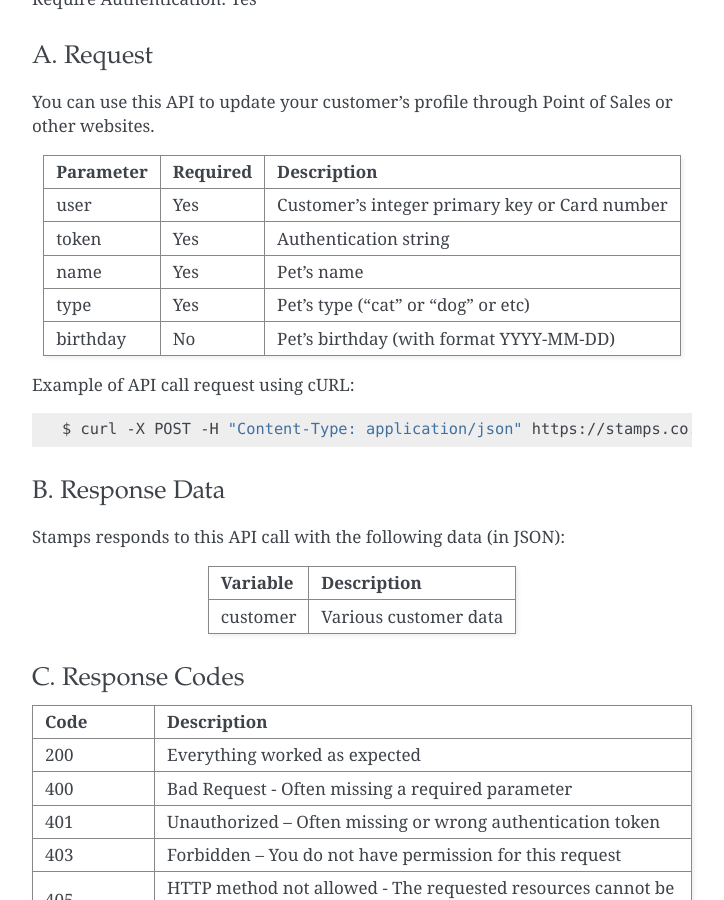
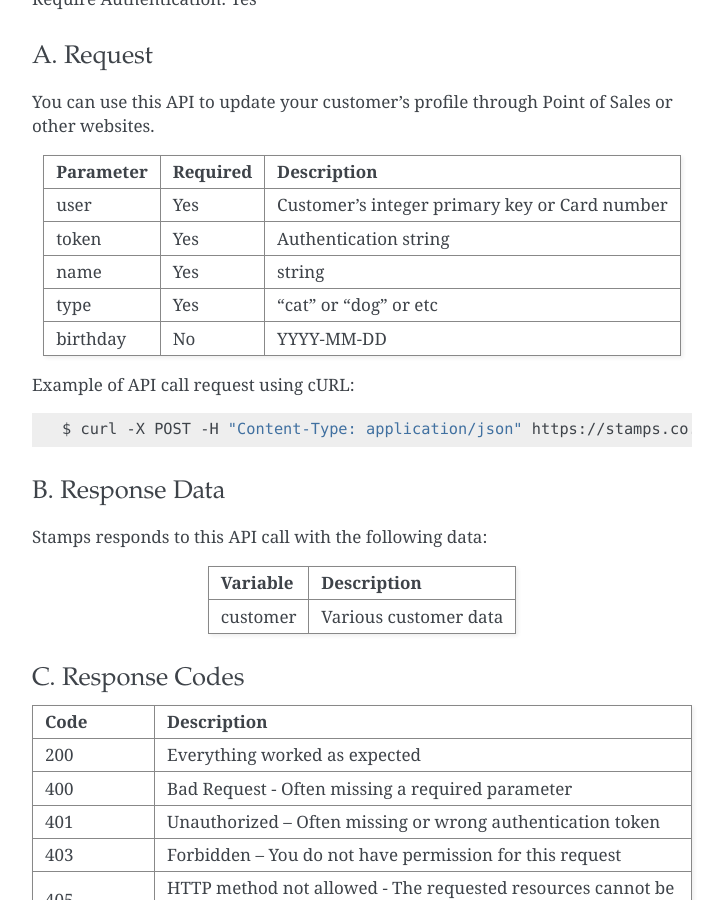
Before and after one commit to ui/stamps-api-docs, a Sphinx documentation site: the page built from source/customer_api.rst, in a window 1280 px wide and 900 px high, scrolled down 11271 px. Shown: the whole window, without its empty margins (388-1112 px from the left). Built offline with Sphinx 7.4.7, drawn with Linux system fonts in a browser that asks for light colours; some of the changed text lies outside the part shown.

Commit message:
Parameters updated

```diff
--- a/source/customer_api.rst
+++ b/source/customer_api.rst
@@ -513,9 +513,9 @@ Parameter     Required    Description
 ============= =========== =========================
 user          Yes         Customer's integer primary key or Card number
 token         Yes         Authentication string
-name          Yes         Child's name
-birthday      Yes         Child's birthday (with format YYYY-MM-DD)
-gender        Yes         Child's gender ("m" or "f")
+name          Yes         string
+birthday      Yes         YYYY-MM-DD
+gender        Yes         "m" or "f"
 ============= =========== =========================
 
 Example of API call request using cURL:
@@ -527,7 +527,7 @@ Example of API call request using cURL:
 
 B. Response Data
 ----------------
-Stamps responds to this API call with the following data (in JSON):
+Stamps responds to this API call with the following data:
 
 =================== ==============================
 Variable            Description
@@ -597,9 +597,9 @@ Parameter     Required    Description
 ============= =========== =========================
 user          Yes         Customer's integer primary key or Card number
 token         Yes         Authentication string
-name          Yes         Pet's name
-type          Yes         Pet's type ("cat" or "dog" or etc)
-birthday      No          Pet's birthday (with format YYYY-MM-DD)
+name          Yes         string
+type          Yes         "cat" or "dog" or etc
+birthday      No          YYYY-MM-DD
 ============= =========== =========================
 
 Example of API call request using cURL:
@@ -611,7 +611,7 @@ Example of API call request using cURL:
 
 B. Response Data
 ----------------
-Stamps responds to this API call with the following data (in JSON):
+Stamps responds to this API call with the following data:
 
 =================== ==============================
 Variable            Description
```
